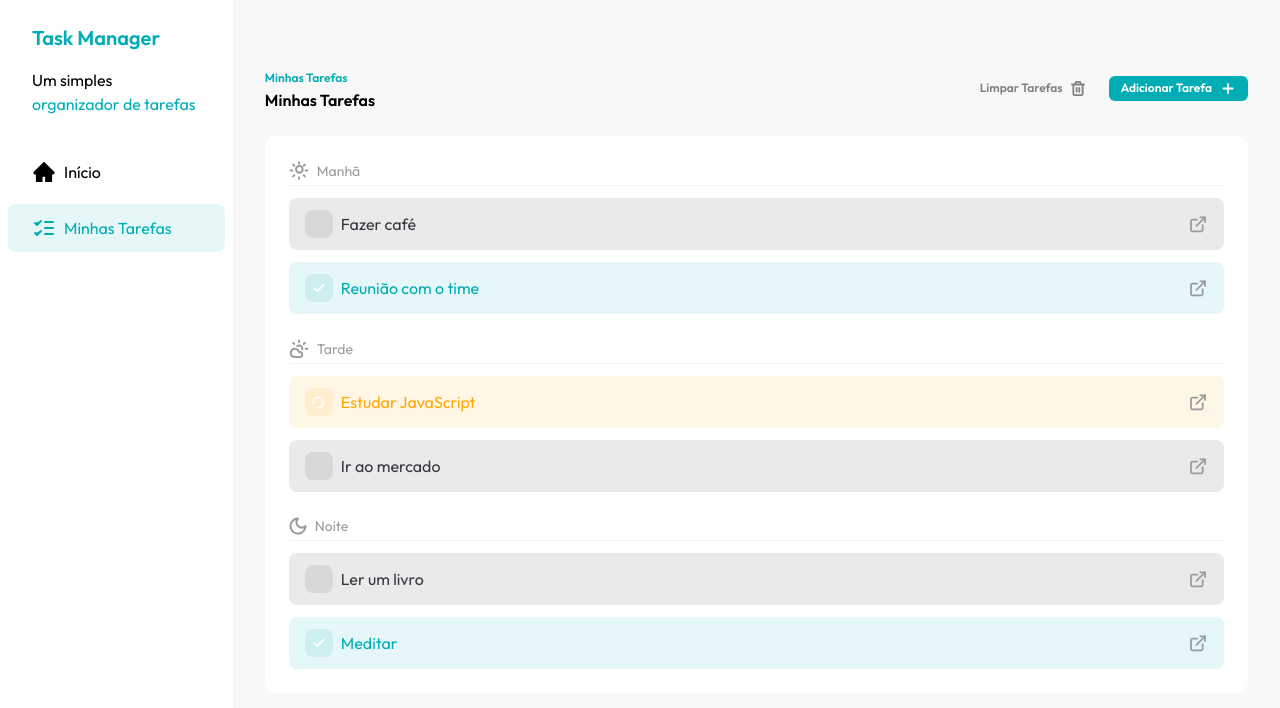
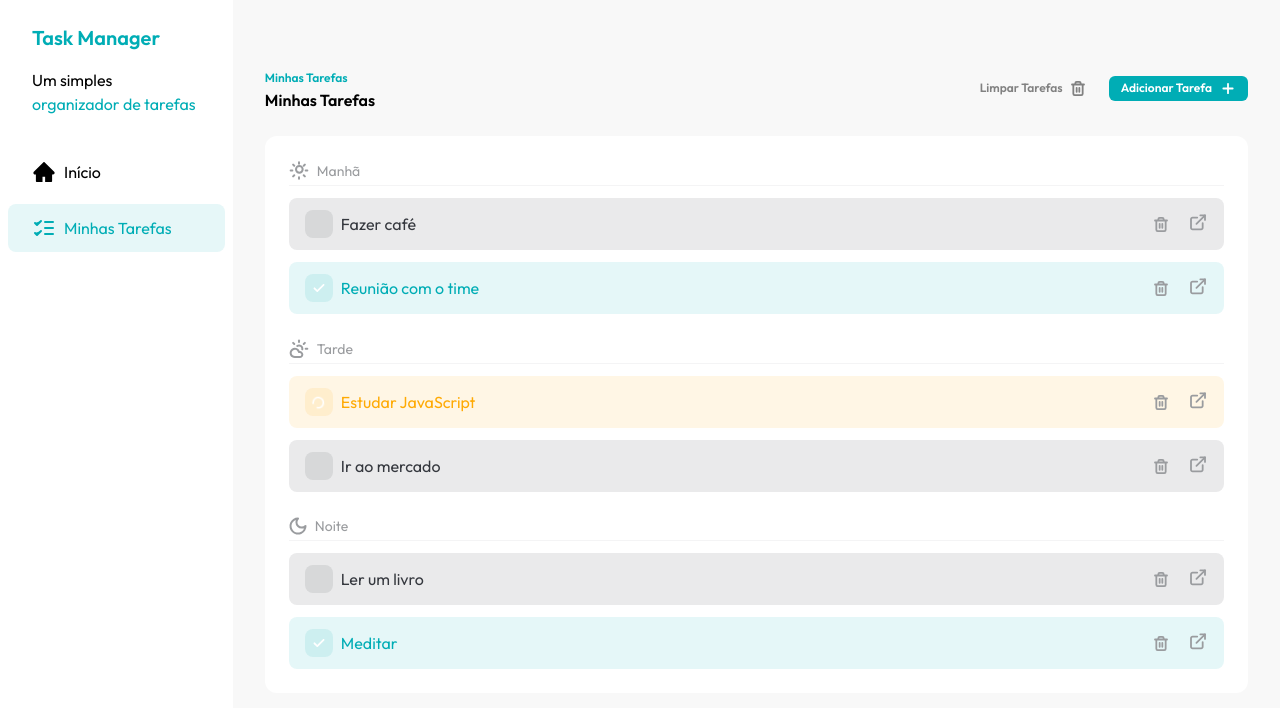
Before and after one commit to carlosEA28/fsc-task-manager, a React (Vite) app: page / in a window 1280 px wide. Shown: the top 708 px of the page. Built offline with nearby package versions, Linux system fonts and the light colour scheme.

Commit message:
feat: ensure task can be deleted

```diff
--- a/src/components/Button.jsx
+++ b/src/components/Button.jsx
@@ -1,4 +1,4 @@
-const Button = ({ children, variant = "primary" }) => {
+const Button = ({ children, variant = "primary", ...rest }) => {
   const getVarientClasses = () => {
     if (variant === "primary") {
       return "bg-[#00ADB5] text-white";
@@ -12,6 +12,7 @@
   return (
     <button
       className={`flex items-center cursor-pointer hover:opacity-50 transition-opacity gap-2 font-semibold  rounded-md px-3 py-1 text-xs ${getVarientClasses()}`}
+      {...rest}
     >
       {children}
     </button>
@@ -19,3 +20,5 @@
 };
 
 export default Button;
+
+// ...rest, pega todas as propriedades de uma tag html, e passa direto, fazendo ser mais reutilizavel
--- a/src/components/TaskItem.jsx
+++ b/src/components/TaskItem.jsx
@@ -1,8 +1,10 @@
 import CheckedIcon from "../assets/icons/checked.svg?react";
 import Loader from "../assets/icons/loaderCircle.svg?react";
 import TaskInfoIcon from "../assets/icons/taskInfo.svg?react";
+import TrashIcon from "../assets/icons/trash.svg?react";
+import Button from "./Button";
 
-const TaskItem = ({ task, handleTaskCheckboxClick }) => {
+const TaskItem = ({ task, handleTaskCheckboxClick, handleTaskDeleteClick }) => {
   const getStatusClasses = () => {
     if (task.status === "done") {
       return "bg-[#00ADB5]/10 text-[#00ADB5]";
@@ -42,10 +44,19 @@
         {task.title}
       </div>
 
-      <div>
-        <a href="#" className="hover:opacity-75 transition">
-          <TaskInfoIcon />
-        </a>
+      <div className="flex gap-2">
+        <Button
+          variant="secondary"
+          onClick={() => handleTaskDeleteClick(task.id)}
+        >
+          <TrashIcon className="text-[#9A9C9F]" />
+        </Button>
+
+        <div>
+          <a href="#" className="hover:opacity-75 transition">
+            <TaskInfoIcon />
+          </a>
+        </div>
       </div>
     </div>
   );
--- a/src/components/Tasks.jsx
+++ b/src/components/Tasks.jsx
@@ -40,6 +40,11 @@
     setTasks(newTask);
   };
 
+  const handleTaskDeleteClick = (taskId) => {
+    const newTasks = tasks.filter((task) => task.id !== taskId);
+    setTasks(newTasks);
+  };
+
   return (
     <div className="py-16 px-8 w-full space-y-6">
       <div className="flex justify-between items-center w-full">
@@ -72,6 +77,7 @@
               key={task.id}
               task={task}
               handleTaskCheckboxClick={handleTaskCheckboxClick}
+              handleTaskDeleteClick={handleTaskDeleteClick}
             />
           ))}
         </div>
@@ -83,6 +89,7 @@
               key={task.id}
               task={task}
               handleTaskCheckboxClick={handleTaskCheckboxClick}
+              handleTaskDeleteClick={handleTaskDeleteClick}
             />
           ))}
         </div>
@@ -94,6 +101,7 @@
               key={task.id}
               task={task}
               handleTaskCheckboxClick={handleTaskCheckboxClick}
+              handleTaskDeleteClick={handleTaskDeleteClick}
             />
           ))}
         </div>
```
